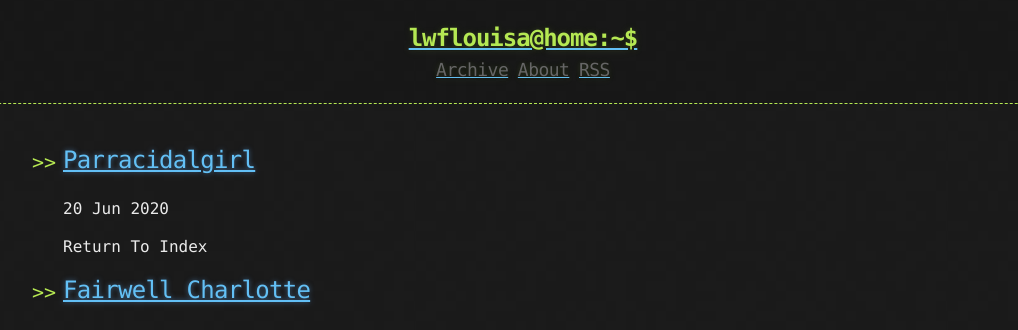
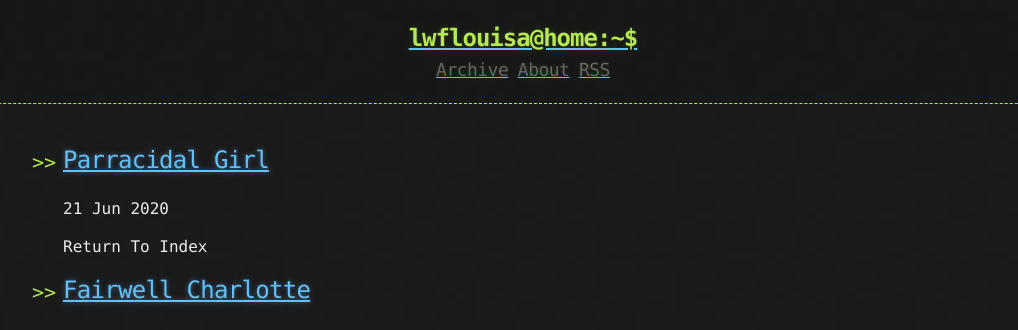
Before and after one commit to LWFlouisa/uploadedfairyOldSynd, a Jekyll site: the page built from index.html, in a window 1280 px wide. Shown: the top 330 px of the page, without its empty margins (117-1135 px from the left). Built offline with Jekyll 4.4.1, drawn with Linux system fonts in a browser that asks for light colours; the list of posts is cut into pages by our own code.

Commit message:
Update and rename 2020-6-20-parracidalgirl.md to 2020-6-21-parracidalgirl.md

```diff
--- a/_posts/2020-6-20-parracidalgirl.md
+++ b/_posts/2020-6-21-parracidalgirl.md
@@ -1,4 +1,6 @@
 ---
+title: Parracidal Girl
+published: title
 ---
 ![image](https://raw.githubusercontent.com/LWFlouisa/uploadedfairyalt/master/pages/chapter2/chapter2/chapter2_final.png)
 
```
